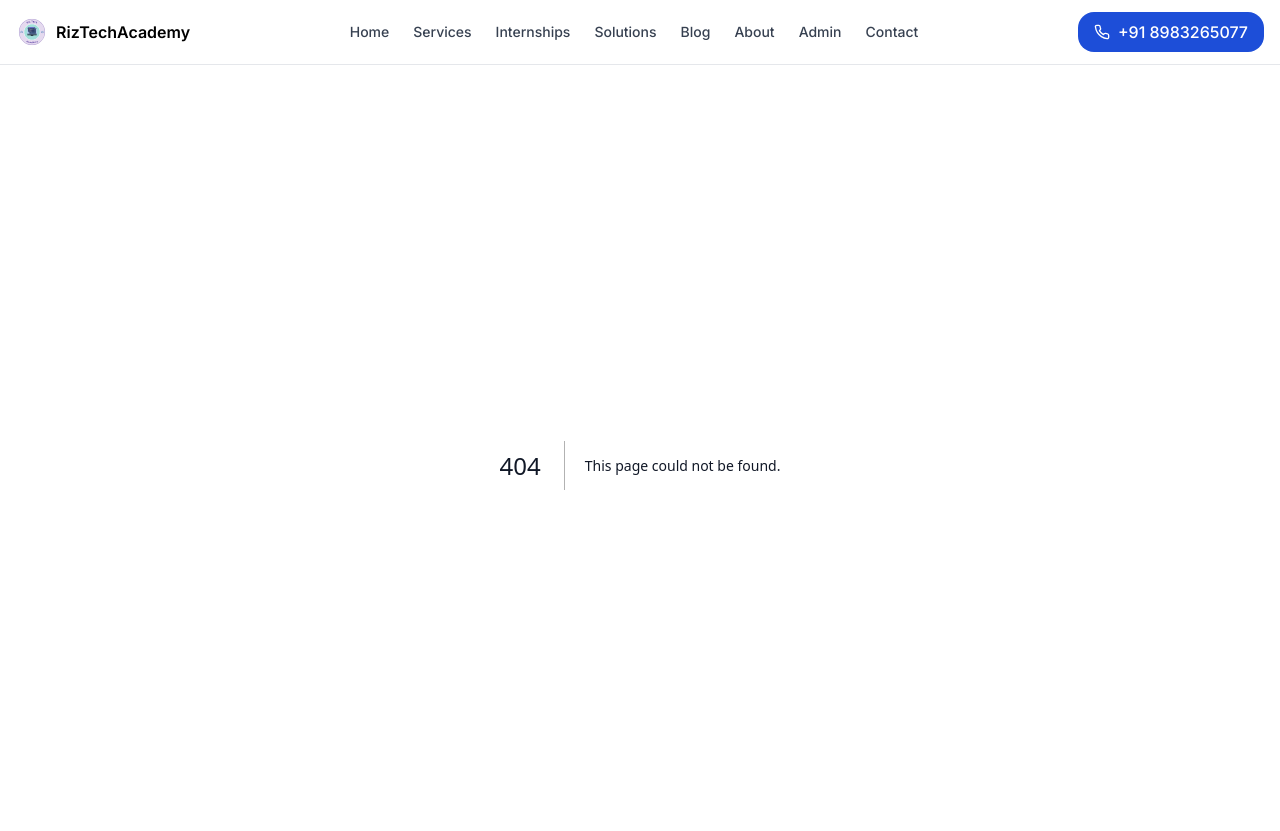
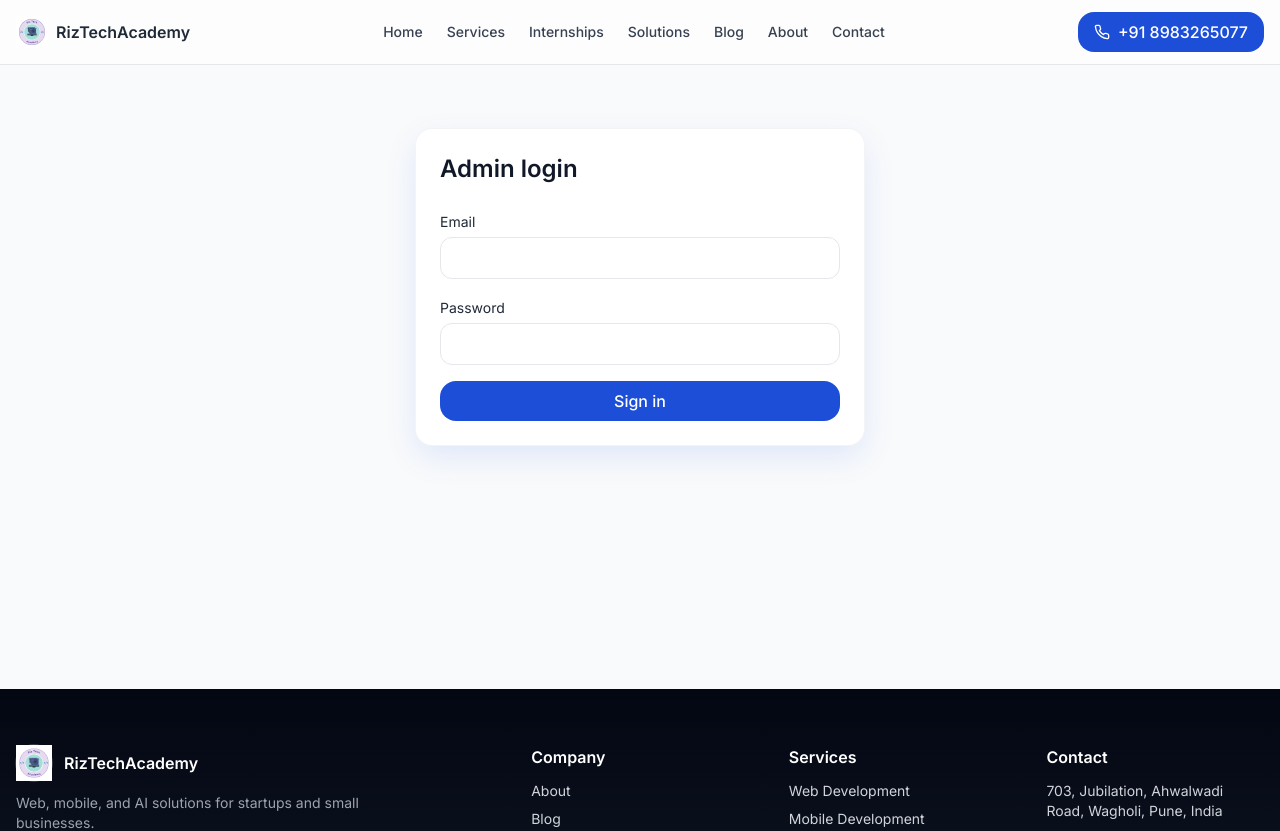
Before and after one commit to rizwan-dev/riztechacademy, a Next.js app: page /admin/login in a window 1280 px wide. Before the commit this address had no page. Shown: the top 831 px of the page. Built offline with nearby package versions, Linux system fonts and the light colour scheme.

Commit message:
Design update and fixed

```diff
--- /dev/null
+++ b/app/(site)/admin/login/page.tsx
@@ -0,0 +1,35 @@
+'use client';
+import { useState } from 'react';
+import { useRouter } from 'next/navigation';
+
+export default function AdminLogin(){
+  const [error,setError] = useState<string|undefined>();
+  const router = useRouter();
+  async function submit(e: React.FormEvent<HTMLFormElement>){
+    e.preventDefault();
+    const fd = new FormData(e.currentTarget);
+    const body = Object.fromEntries(fd.entries());
+    const r = await fetch('/api/admin/login', { method:'POST', headers:{'Content-Type':'application/json'}, body: JSON.stringify(body)});
+    if(r.ok){ router.push('/admin'); }
+    else{ const j = await r.json().catch(()=>({})); setError(j?.error || 'Invalid credentials'); }
+  }
+  return (
+    <section className="container-g py-16">
+      <div className="max-w-md mx-auto card p-6">
+        <h1 className="text-2xl">Admin login</h1>
+        <form onSubmit={submit} className="mt-6 space-y-4">
+          <div>
+            <label className="text-sm">Email</label>
+            <input type="email" name="email" required className="w-full mt-1 rounded-xl border p-2" />
+          </div>
+          <div>
+            <label className="text-sm">Password</label>
+            <input type="password" name="password" required className="w-full mt-1 rounded-xl border p-2" />
+          </div>
+          <button className="btn btn-primary w-full">Sign in</button>
+          {error && <p className="text-sm text-red-600">{error}</p>}
+        </form>
+      </div>
+    </section>
+  );
+}
--- a/app/(site)/admin/page.tsx
+++ b/app/(site)/admin/page.tsx
@@ -12,6 +12,14 @@ function readJsonSafe(filePath: string){
 }
 
 export default function Admin(){
+  if (process.env.NODE_ENV === 'production'){
+    return (
+      <section className="container-g py-14">
+        <h1 className="text-3xl">Admin</h1>
+        <p className="text-gray-700 mt-2">The admin panel is not accessible from the public site in production. Please use the dedicated admin URL.</p>
+      </section>
+    );
+  }
   const dataDir = path.join(process.cwd(), 'data');
   const contactsFile = path.join(dataDir, 'contact-messages.json');
   const internshipsFile = path.join(dataDir, 'internship-applications.json');
--- /dev/null
+++ b/app/api/admin/login/route.ts
@@ -0,0 +1,12 @@
+import { NextRequest, NextResponse } from 'next/server';
+
+// Very simple password check via env vars. In production, replace with a proper auth provider.
+export async function POST(req: NextRequest){
+  const { email, password } = await req.json();
+  const ok = email === process.env.ADMIN_EMAIL && password === process.env.ADMIN_PASSWORD;
+  if(!ok){
+    return NextResponse.json({ error: 'Invalid credentials' }, { status: 401 });
+  }
+  // Stateless redirect (you can set a cookie/JWT here if desired)
+  return NextResponse.json({ ok: true });
+}
--- a/components/header.tsx
+++ b/components/header.tsx
@@ -12,7 +12,6 @@ const links = [
   { href: '/solutions', label: 'Solutions' },
   { href: '/blog', label: 'Blog' },
   { href: '/about', label: 'About' },
-  { href: '/admin', label: 'Admin' },
   { href: '/contact', label: 'Contact' },
 ];
 
--- a/lib/contactStore.ts
+++ b/lib/contactStore.ts
@@ -26,7 +26,9 @@ async function saveToVercelPostgres(payload: ContactPayload){
 }
 
 function saveToLocalJson(payload: ContactPayload){
-  const dataDir = path.join(process.cwd(), 'data');
+  // On Vercel (serverless), the filesystem is read-only except for /tmp
+  const baseDir = process.env.VERCEL ? '/tmp' : process.cwd();
+  const dataDir = path.join(baseDir, 'data');
   const file = path.join(dataDir, 'contact-messages.json');
   if (!fs.existsSync(dataDir)) fs.mkdirSync(dataDir, { recursive: true });
   const existing: any[] = fs.existsSync(file) ? JSON.parse(fs.readFileSync(file, 'utf8')) : [];
--- a/lib/internshipStore.ts
+++ b/lib/internshipStore.ts
@@ -24,7 +24,8 @@ async function saveToVercelPostgres(payload: InternshipPayload){
 }
 
 function saveToLocalJson(payload: InternshipPayload){
-  const dataDir = path.join(process.cwd(), 'data');
+  const baseDir = process.env.VERCEL ? '/tmp' : process.cwd();
+  const dataDir = path.join(baseDir, 'data');
   const file = path.join(dataDir, 'internship-applications.json');
   if (!fs.existsSync(dataDir)) fs.mkdirSync(dataDir, { recursive: true });
   const existing: any[] = fs.existsSync(file) ? JSON.parse(fs.readFileSync(file, 'utf8')) : [];
```
